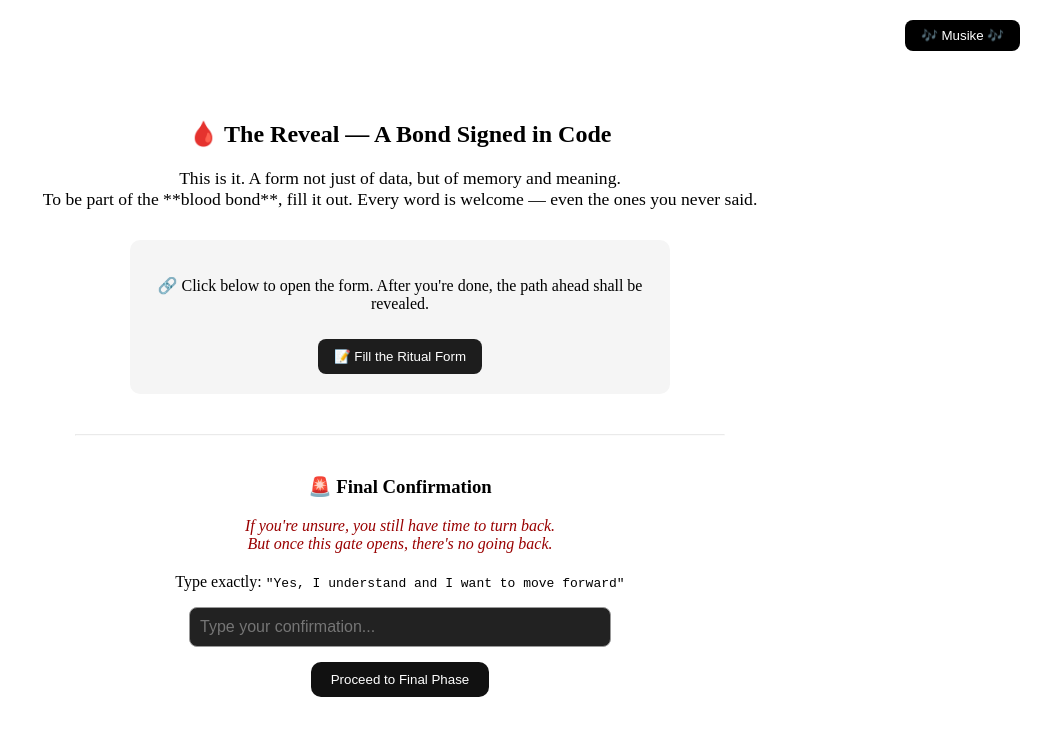
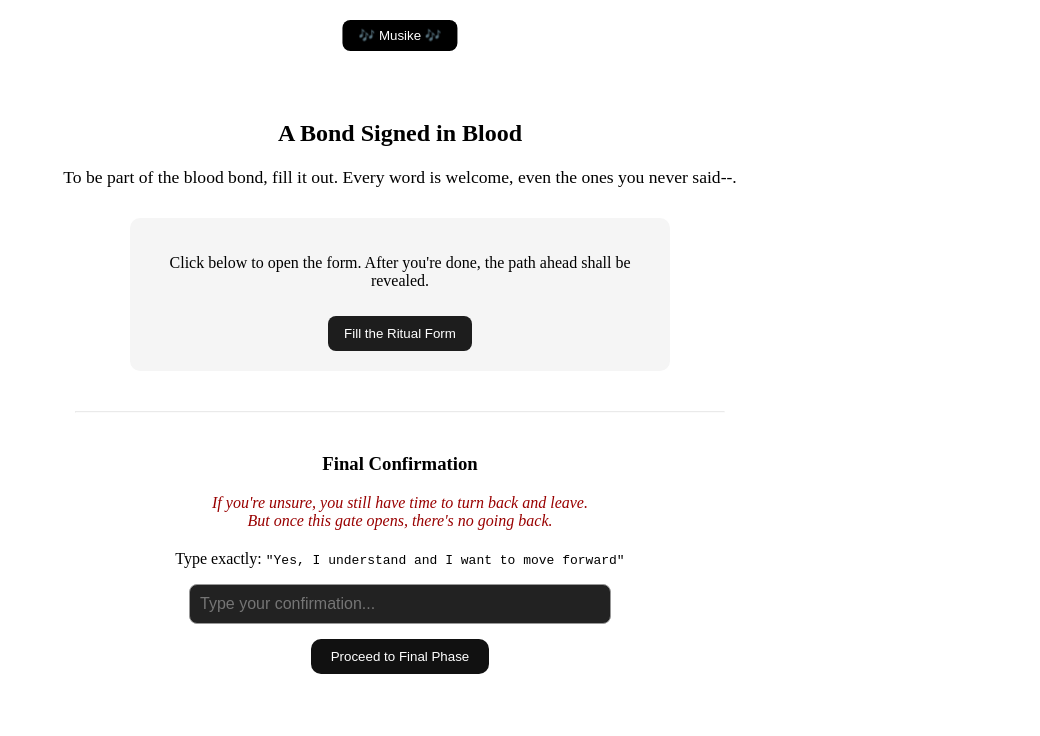
Before and after one commit to utkarshsingx/foralltime-always, a React (Vite) app: page /page7 in a window 1280 px wide. Shown: the top 736 px of the page, without its empty margins (240-1280 px from the left). Built offline with nearby package versions, Linux system fonts and the light colour scheme.

Commit message:
nearly completing 2nd iteration

```diff
--- a/src/pages/Page5.jsx
+++ b/src/pages/Page5.jsx
@@ -77,14 +77,23 @@ function Page5() {
 
       <div style={styles.riddleBox}>
         <p>
-        ahh.. don't get lost in the past now.. come back, complete what you started!<br/>
-        <i>it's riddle time (੭˃ᴗ˂)੭</i><br/>
+          ahh.. don't get lost in the past now.. come back, complete what you
+          started!
+          <br />
+          <i>it's riddle time (੭˃ᴗ˂)੭</i>
+          <br />
           something hidden behind the past ventures, from the lesson of life
           itself, Biology — a mark remains. <br />
           Multiply that by ten, then whisper it through the circuitry of binary,
-          1s and 0s.<br/><br/>
-          <i>aww.. your face looks like you don't know what im talking about honey <br/></i>
-          <i> look behind that nostalgic pic</i><br/>
+          1s and 0s.
+          <br />
+          <br />
+          <i>
+            aww.. your face looks like you don't know what im talking about
+            honey <br />
+          </i>
+          <i> look behind that nostalgic pic</i>
+          <br />
           <br /> What emerges is not just code, but your permission to proceed!
         </p>
         <p>
@@ -182,7 +191,8 @@ const styles = {
   audioButton: {
     position: "fixed",
     top: 20,
-    right: 20,
+    right: "50%",
+    transform: "translateX(50%)",
     background: "#000",
     color: "#fff",
     border: "none",
--- a/src/pages/Page6.jsx
+++ b/src/pages/Page6.jsx
@@ -62,7 +62,9 @@ function Page6() {
 
       <blockquote style={styles.riddle}>“El *** *******”</blockquote>
 
-      <p>Hint: Watch Steins;Gate(its my recommendation)</p>
+      <p>
+        Hint: Watch Steins;Gate (its my recommendation - the one you can share)
+      </p>
 
       {!showLink ? (
         <button style={styles.revealBtn} onClick={() => setShowLink(true)}>
@@ -135,7 +137,7 @@ const styles = {
     minHeight: "100vh",
     position: "relative",
     zIndex: 1,
-    color: "#000", // Follows default theme
+    color: "#000",
   },
   intro: {
     fontSize: "1.1em",
@@ -190,7 +192,8 @@ const styles = {
   audioButton: {
     position: "fixed",
     top: 20,
-    right: 20,
+    right: "50%",
+    transform: "translateX(50%)",
     background: "#000",
     color: "#fff",
     border: "none",
--- a/src/pages/Page7.jsx
+++ b/src/pages/Page7.jsx
@@ -47,20 +47,19 @@ function Page7() {
 
   return (
     <div style={styles.container}>
-      <audio ref={audioRef} loop src="/audio/stars.mp3" />
+      <audio ref={audioRef} loop src="/audio/Allmyheroes.mp3" />
 
-      <h2>🩸 The Reveal — A Bond Signed in Code</h2>
+      <h2>A Bond Signed in Blood</h2>
 
       <p style={styles.intro}>
-        This is it. A form not just of data, but of memory and meaning.
-        <br />
-        To be part of the **blood bond**, fill it out. Every word is welcome —
-        even the ones you never said.
+
+        To be part of the blood bond, fill it out. Every word is welcome,
+        even the ones you never said--.
       </p>
 
       <div style={styles.box}>
         <p>
-          🔗 Click below to open the form. After you're done, the path ahead
+          Click below to open the form. After you're done, the path ahead
           shall be revealed.
         </p>
 
@@ -70,15 +69,15 @@ function Page7() {
           }
           style={styles.linkButton}
         >
-          📝 Fill the Ritual Form
+          Fill the Ritual Form
         </button>
       </div>
 
       <hr style={styles.divider} />
 
-      <h3>🚨 Final Confirmation</h3>
+      <h3>Final Confirmation</h3>
       <p style={styles.warning}>
-        If you're unsure, you still have time to turn back.
+        If you're unsure, you still have time to turn back and leave.
         <br />
         But once this gate opens, there's no going back.
       </p>
@@ -178,7 +177,8 @@ const styles = {
   audioButton: {
     position: "fixed",
     top: 20,
-    right: 20,
+    right: "50%",
+    transform: "translateX(50%)",
     background: "#000",
     color: "#fff",
     border: "none",
--- a/src/pages/Page8.jsx
+++ b/src/pages/Page8.jsx
@@ -39,19 +39,19 @@ function Page8() {
       <img src="/public/always.jpeg" alt="Final Art" style={styles.image} />
 
       <div style={styles.section}>
-        <h3>🎶 Choose Your World</h3>
+        <h3>you'll always have a choice.. choose wisely 🎶 </h3>
         <p style={styles.subtitle}>“Where does your soul belong?”</p>
 
         <p style={styles.text}>
-          So this is your birthday gift that I couldn't give, this playlist,
+          So this is your birthday gift that I had made, this playlist,
           they’re the songs I grew older with.
           <br />
-          And maybe, you’ll find a piece of me in them. Aww.. that is too much
+          And maybe, you’ll catch all the time missed and find a piece of me in them. Aww.. this is too much
           romatic ahh side.
           <br />
           <p style={styles.subtitle}>
-            p.s don't fall for me otherwise you'll fall too deep and im secretely
-            a demon (v. naughty one) grr
+            p.s don't fall for me otherwise you'll fall too deep and im
+            secretely a demon (v. naughty one) grr
           </p>
         </p>
 
@@ -78,8 +78,7 @@ function Page8() {
           ...anyways you made it. hope you could have enjoyed this small
           treasure (hunt) of mine.
           <br />
-          (the future? it’s still unwritten. but for now, your soul rests in my
-          hands.)
+          (the future? it’s still unwritten. but, you'll decide how it'll be.)
         </p>
       </div>
 
@@ -153,7 +152,8 @@ const styles = {
   audioButton: {
     position: "fixed",
     top: 20,
-    right: 20,
+    right: "50%",
+    transform: "translateX(50%)",
     background: "#000",
     color: "#fff",
     border: "none",
```
Also changed, not shown: 2 other files (tests, documents, lock files or other folders).
